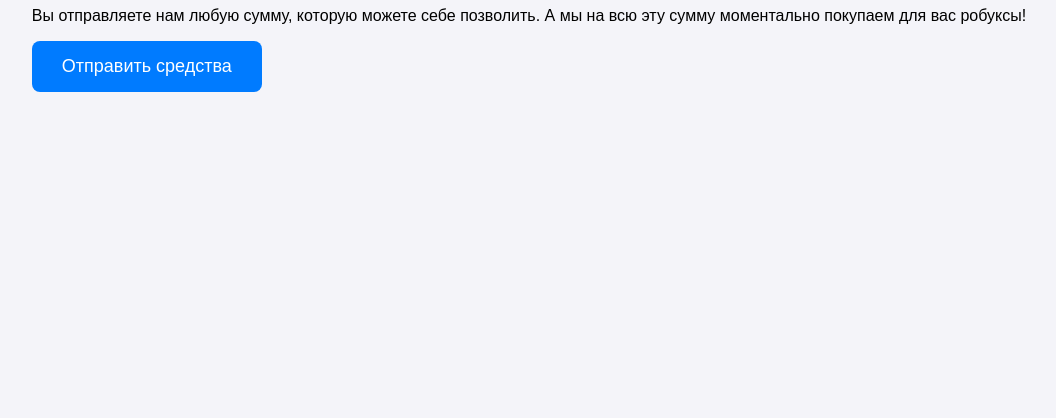
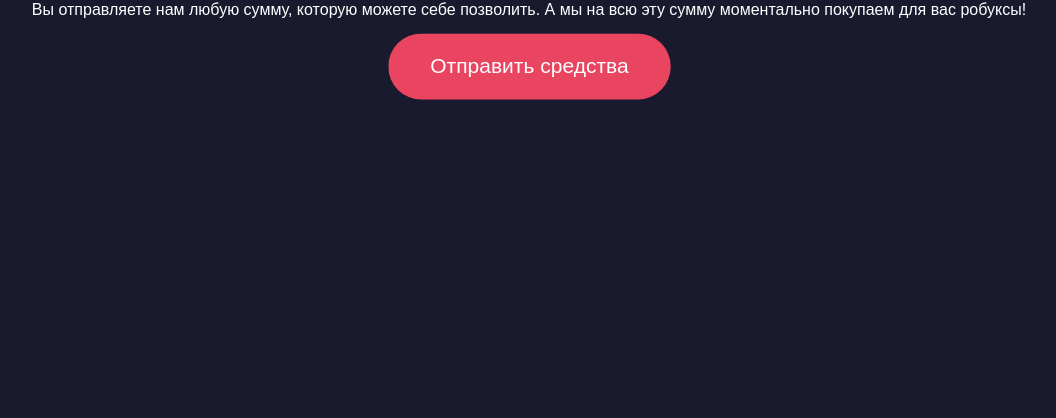
Before and after one commit to n6767ooo6767-cmyk/Shop, a plain HTML site: page index.html in a window 1280 px wide. Shown: the part 398-816 px from the top of the page, without its empty margins (111-1167 px from the left). Drawn offline with Linux system fonts and the light colour scheme.

Commit message:
Update style.css

```diff
--- a/style.css
+++ b/style.css
@@ -3,18 +3,35 @@
     justify-content: center;
     align-items: center;
     height: 100vh;
-    font-family: sans-serif;
-    background-color: #f4f4f9;
+    font-family: 'Arial', sans-serif;
+    background-color: #1a1a2e; /* Темный фон для стиля */
+    color: white;
 }
-button {
-    padding: 15px 30px;
-    font-size: 18px;
-    background-color: #007bff;
+
+.container { text-align: center; }
+
+/* Анимация появления текста */
+.fade-in { animation: fadeIn 2s ease-in; }
+
+@keyframes fadeIn {
+    from { opacity: 0; }
+    to { opacity: 1; }
+}
+
+/* Анимация пульсации кнопки */
+.pulse-animation {
+    padding: 20px 40px;
+    font-size: 20px;
+    background-color: #e94560;
     color: white;
     border: none;
-    border-radius: 8px;
+    border-radius: 50px;
     cursor: pointer;
+    animation: pulse 2s infinite;
 }
-button:hover {
-    background-color: #0056b3;
+
+@keyframes pulse {
+    0% { transform: scale(1); }
+    50% { transform: scale(1.05); }
+    100% { transform: scale(1); }
 }
```
